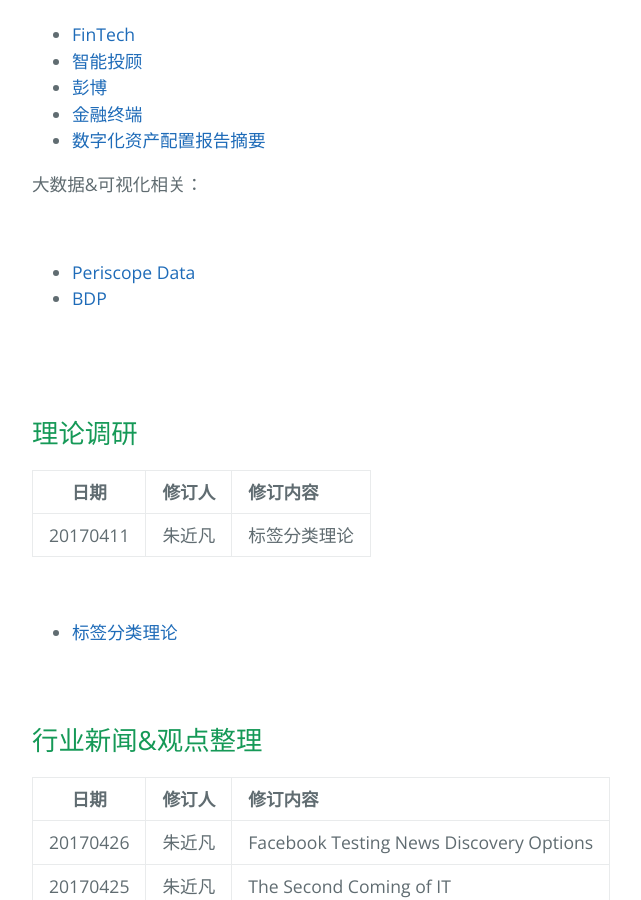
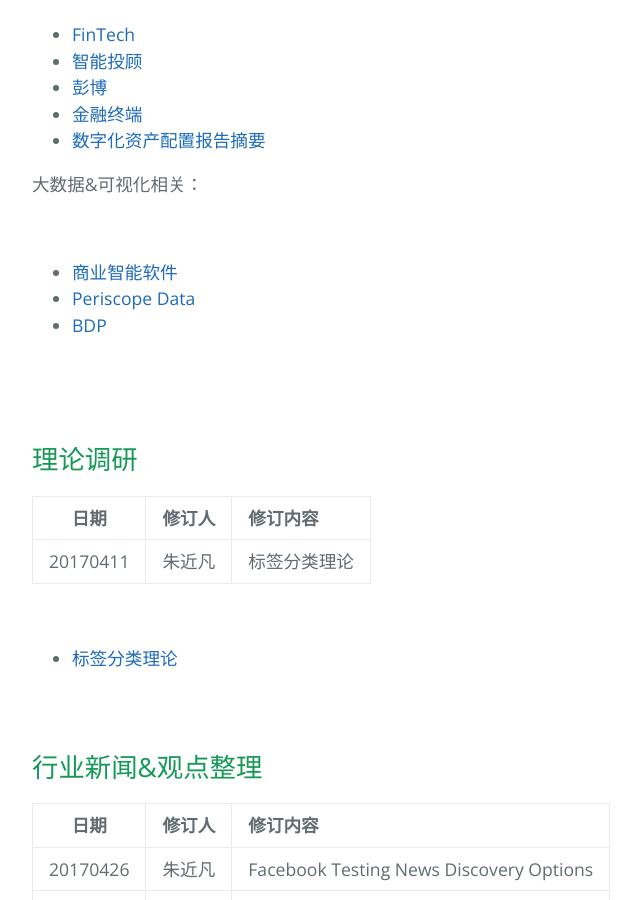
Before and after one commit to Littletreeeeee/prd-invest, a Jekyll site: the page built from index.md, in a window 1280 px wide and 900 px high, scrolled down 1615 px. Shown: the whole window, without its empty margins (192-833 px from the left). Built offline with Jekyll 4.4.1, drawn with Linux system fonts in a browser that asks for light colours; the repository's description, which GitHub fills in, is left out; our own code applies the rules of GitHub Pages for plain Markdown files.

Commit message:
add article

```diff
--- a/index.md
+++ b/index.md
@@ -58,6 +58,7 @@ layout: default
 
 &emsp;&emsp;
 
+* [商业智能软件](documents/industry_analysis_bi_tools)
 * [Periscope Data](documents/industry_analysis_periscope_data)
 * [BDP](documents/industry_analysis_bdp)
 
```
